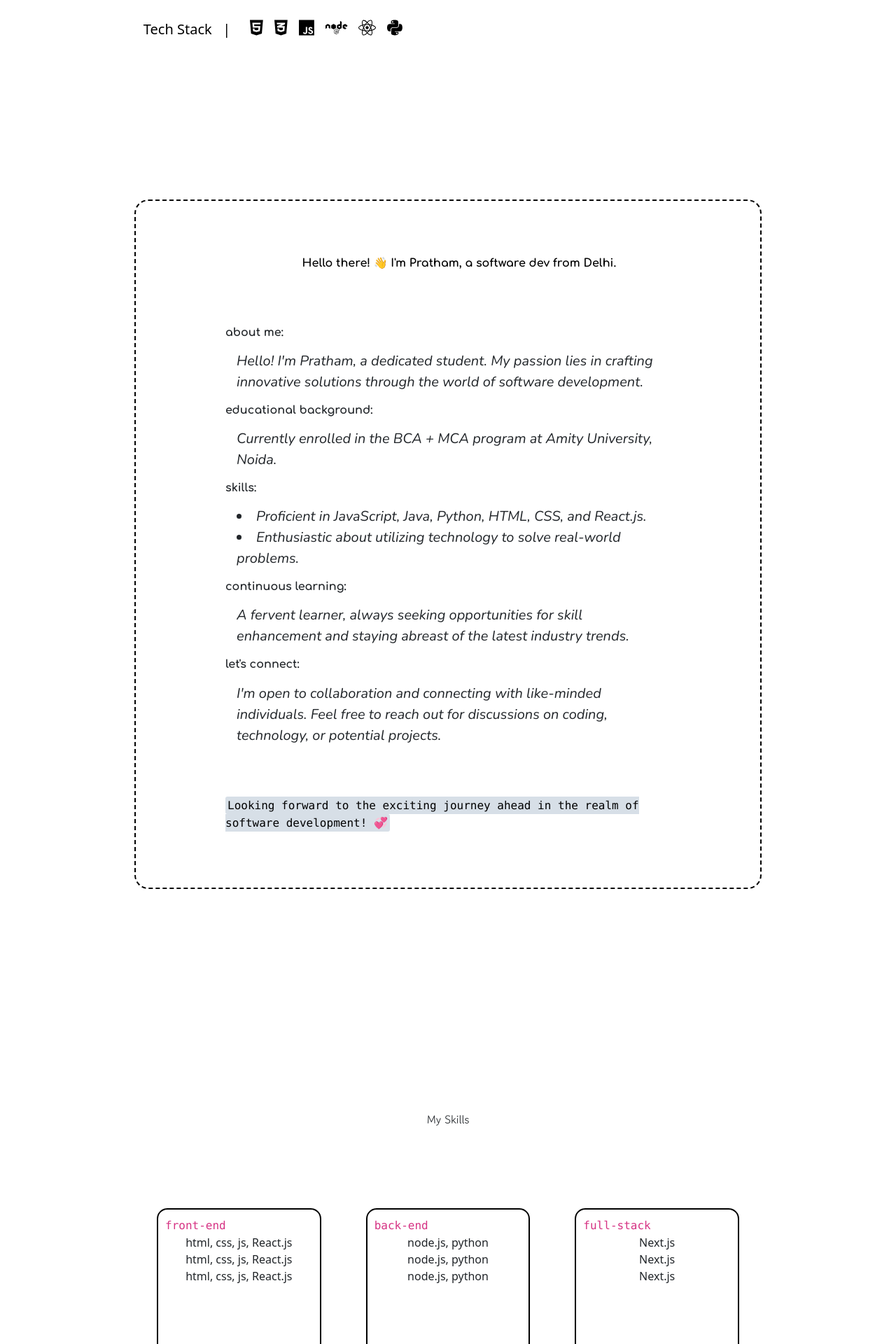
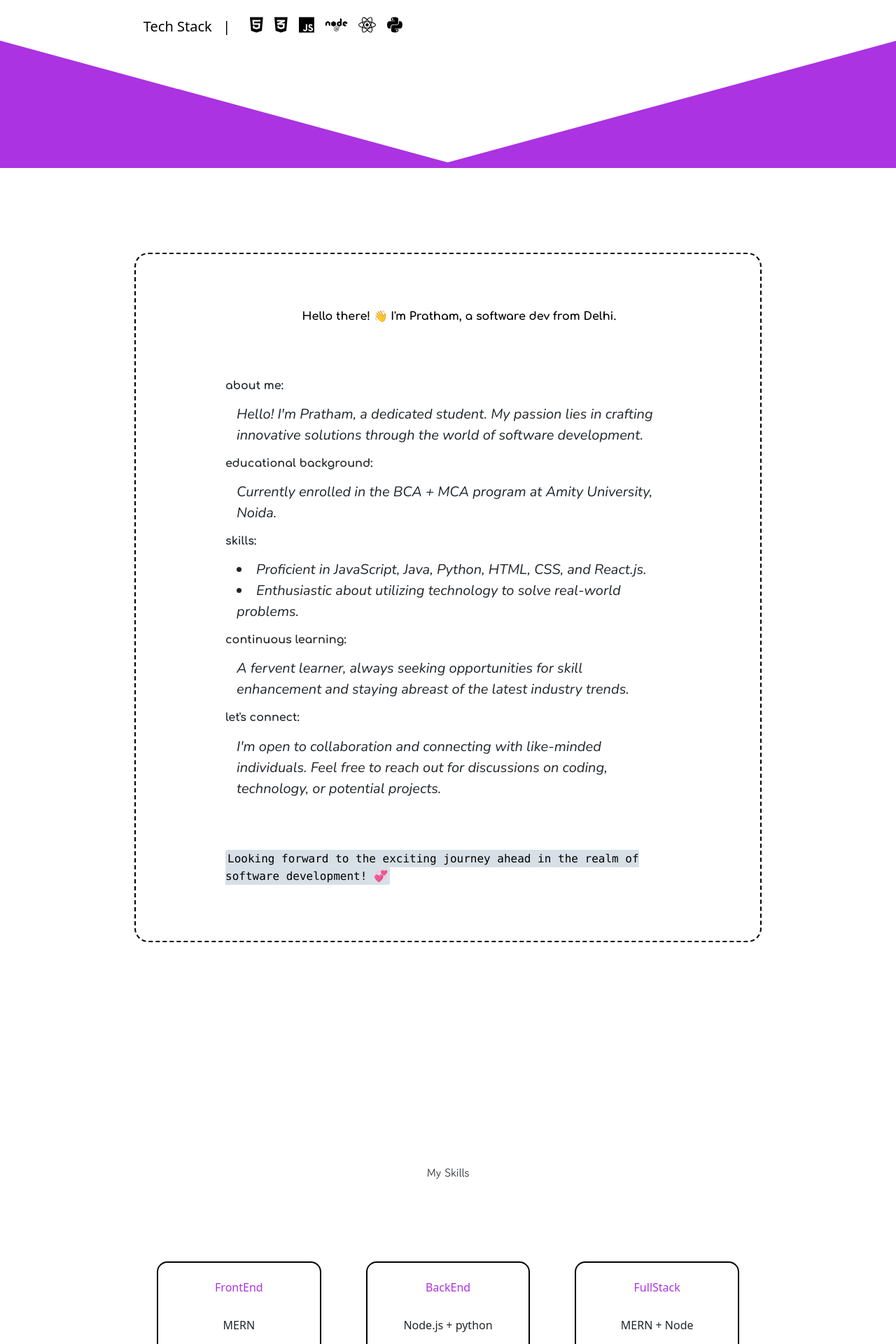
Before and after one commit to Xane07/xaneDev, a React (Vite) app: page / in a window 1280 px wide. Shown: the part 560-2480 px from the top of the page at 70% size. Built offline with nearby package versions, Linux system fonts and the light colour scheme.

Commit message:
design added on landing page

```diff
--- a/src/App.css
+++ b/src/App.css
@@ -48,15 +48,16 @@
 
 .header {
   height: 60px;
+  padding-left: 13%;
+  padding-right: 13%;
+  width: 100%;
   display: flex;
   position: sticky;
   top: 0;
   z-index: 100;
   background-color: white;
   /* max-width: 1200px; */
-  margin-left: 10%;
   margin-right: 10%;
-  padding: 2rem 1rem;
   display: flex;
   align-items: center;
   justify-content: space-between;
--- a/src/elements/aboutMe/Me.css
+++ b/src/elements/aboutMe/Me.css
@@ -37,6 +37,7 @@
 
 .abtsec {
   padding-top: 2px;
+  margin-top: 5rem;
 }
 
 .para {
--- a/src/elements/footer/footer.css
+++ b/src/elements/footer/footer.css
@@ -1,18 +1,19 @@
-.footer{
-    height: 300px;
-    background-color: rgb(67, 67, 67);
+.custom-shape-divider-bottom-1712040365 {
+    position: absolute;
+    bottom: 0;
+    left: 0;
     width: 100%;
-    display: flex;
-
+    overflow: hidden;
+    line-height: 0;
 }
 
-.copyright{
-    color: rgb(191, 191, 191);
-    width: 100%;
-    display: flex;
-    flex: end;
-    justify-content: center;
-    font-size: 23px;
-    margin-bottom: 2rem;
+.custom-shape-divider-bottom-1712040365 svg {
+    position: relative;
+    display: block;
+    width: calc(100% + 1.3px);
+    height: 182px;
+}
 
+.custom-shape-divider-bottom-1712040365 .shape-fill {
+    fill: #AB33E2;
 }
--- a/src/elements/footer/footer.jsx
+++ b/src/elements/footer/footer.jsx
@@ -1,13 +1,23 @@
-import './footer.css'
+import "./footer.css";
 
-function Footer(){
-    return <>
-                <footer className="footer">
-                    <div className='copyright'>
-                        <span>©Copyright All rights reserved.</span>
-                    </div>
-                </footer>
-        </>
+function Footer() {
+  return (
+    <>
+      <div class="custom-shape-divider-bottom-1712040365">
+        <svg
+          data-name="Layer 1"
+          xmlns="http://www.w3.org/2000/svg"
+          viewBox="0 0 1200 120"
+          preserveAspectRatio="none"
+        >
+          <path
+            d="M598.97 114.72L0 0 0 120 1200 120 1200 0 598.97 114.72z"
+            class="shape-fill"
+          ></path>
+        </svg>
+      </div>
+    </>
+  );
 }
 
 export default Footer;
--- a/src/elements/skills/main.css
+++ b/src/elements/skills/main.css
@@ -47,3 +47,11 @@
     justify-content: center;
     align-items: center;
 }
+
+.frmwork{
+    display: flex;
+    color: #ab33e2;
+    justify-content: center;
+    margin-bottom: 2rem;
+    margin-top: 1rem;
+}
--- a/src/elements/skills/skillCards.jsx
+++ b/src/elements/skills/skillCards.jsx
@@ -2,12 +2,9 @@ function SkillCards(props) {
   return (
     <>
       <div className="thisCard shadow-2xl">
-        <code>{props.whichEnd}</code>
+        <div className="frmwork"><h4>{props.whichEnd}</h4></div>
         <div className="skillSpans">
           <p className="skillPoints">{props.skillName}</p>
-          <p className="skillPoints">{props.skillName}</p>
-          <p className="skillPoints">{props.skillName}</p>
-          <p className="skillPoints"></p>
           </div>
       </div>
     </>
--- a/src/elements/skills/skills.jsx
+++ b/src/elements/skills/skills.jsx
@@ -3,12 +3,9 @@ import "./main.css";
 import SkillCards from "./skillCards";
 
 class Skills extends React.Component {
+
   render() {
-    let skills = {
-      "front-end": ["html", "css", "js", "React.js"],
-      "back-end": ["node.js", "python"],
-      "full-stack": ["Next.js"]
-    };
+
 
     return (
       <>
@@ -17,16 +14,13 @@ class Skills extends React.Component {
         </div>
         <div className="cards123">
           <SkillCards
-            whichEnd="front-end"
-            skillName={skills["front-end"].join(", ")}
+            whichEnd="FrontEnd" skillName="MERN"
           />
           <SkillCards
-            whichEnd="back-end"
-            skillName={skills["back-end"].join(", ")}
+            whichEnd="BackEnd" skillName="Node.js + python"
           />
           <SkillCards
-            whichEnd="full-stack"
-            skillName={skills["full-stack"].join(", ")}
+            whichEnd="FullStack" skillName="MERN + Node"
           />
         </div>
       </>
```
Also changed, not shown: src/elements/introduction/Text.css (line endings or trailing spaces).
